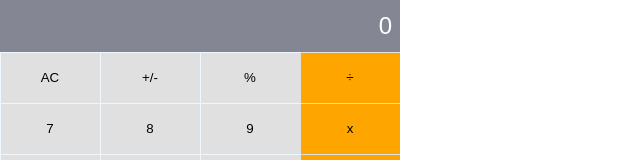
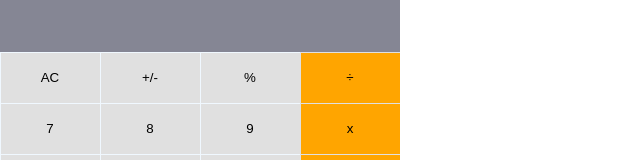
Before and after one commit to Sirvelasque/math_magicians, a React (Create React App) app: page / in a window 1280 px wide. Shown: the top 160 px of the page, without its empty margins (0-640 px from the left). Built offline with nearby package versions, Linux system fonts and the light colour scheme.

Commit message:
Refactor with hooks
Also made the operation on work to display

```diff
--- a/src/Components/calculator.js
+++ b/src/Components/calculator.js
@@ -1,5 +1,5 @@
 import './calculator.css';
-import React from 'react';
+import React, { useState } from 'react';
 import PropTypes from 'prop-types';
 import calculate from '../logic/calculate';
 
@@ -9,40 +9,34 @@ function NumButton(props) {
   return (<button type="button" className={classes} onClick={onClick}>{number}</button>);
 }
 
-class calculator extends React.PureComponent {
-  numValues = ['AC', '+/-', '%',
+function Calculator() {
+  const numValues = ['AC', '+/-', '%',
     '7', '8', '9',
     '4', '5', '6',
     '1', '2', '3',
     '0', '.',
   ];
 
-  operations = ['÷', 'x', '-', '+', '='];
+  const operations = ['÷', 'x', '-', '+', '='];
 
-  constructor(props) {
-    super(props);
-    this.changetext = this.changetext.bind(this);
-    this.state = { total: '0', next: null };
-  }
+  const [state, setState] = useState({ total: null, next: null, operation: null });
 
-  changetext(ss) {
-    this.setState((state) => (calculate(state, ss)));
-  }
+  const changetext = (ss) => {
+    setState((state) => (calculate(state, ss)));
+  };
 
-  render() {
-    const { next, total } = this.state;
+  const { next, total, operation } = state;
   return (
     <div id="Calculator">
-        <input type="text" value={next || total || ''} onChange={this.changetext} />
+      <input type="text" value={next || operation || total || ''} onChange={changetext} />
       <div className="numcontainer" key="Numboard">
-          {this.numValues.map((d) => (<NumButton number={d} key={d} type="num" onClick={() => this.changetext(d)} />))}
+        {numValues.map((d) => (<NumButton number={d} key={d} type="num" onClick={() => changetext(d)} />))}
       </div>
       <div className="opContainer">
-          {this.operations.map((d) => (<NumButton number={d} key={d} type="op" onClick={() => this.changetext(d)} />))}
+        {operations.map((d) => (<NumButton number={d} key={d} type="op" onClick={() => changetext(d)} />))}
       </div>
     </div>
   );
-  }
 }
 
 NumButton.propTypes = {
@@ -51,4 +45,4 @@ NumButton.propTypes = {
   onClick: PropTypes.func.isRequired,
 };
 
-export default calculator;
+export default Calculator;
```
Lines whose indentation alone changed are shown as unchanged.
